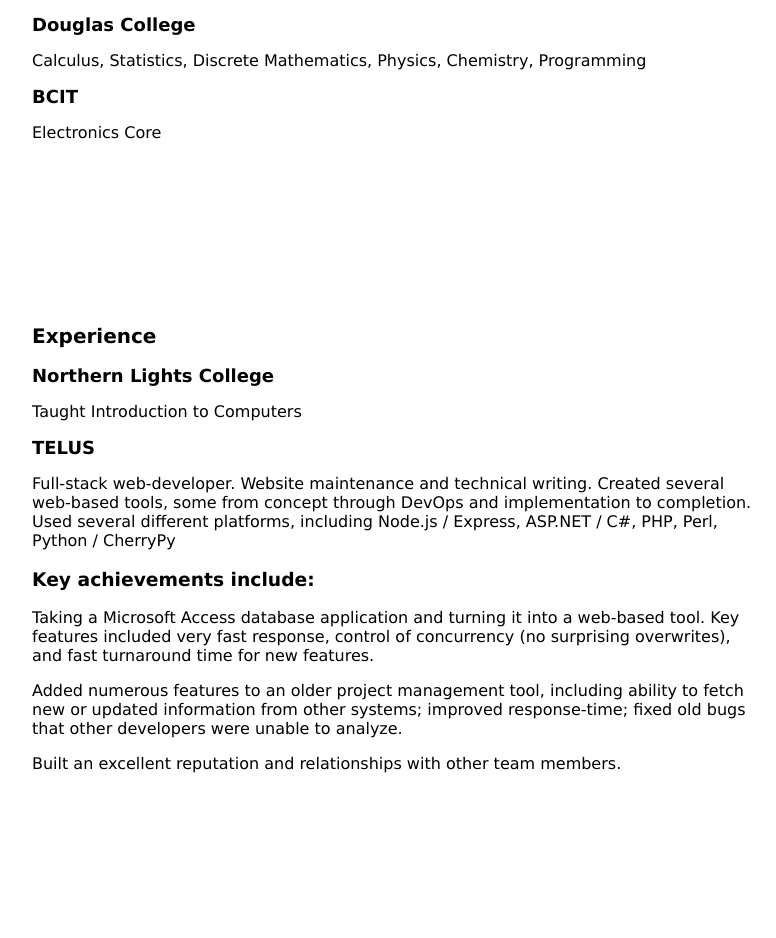
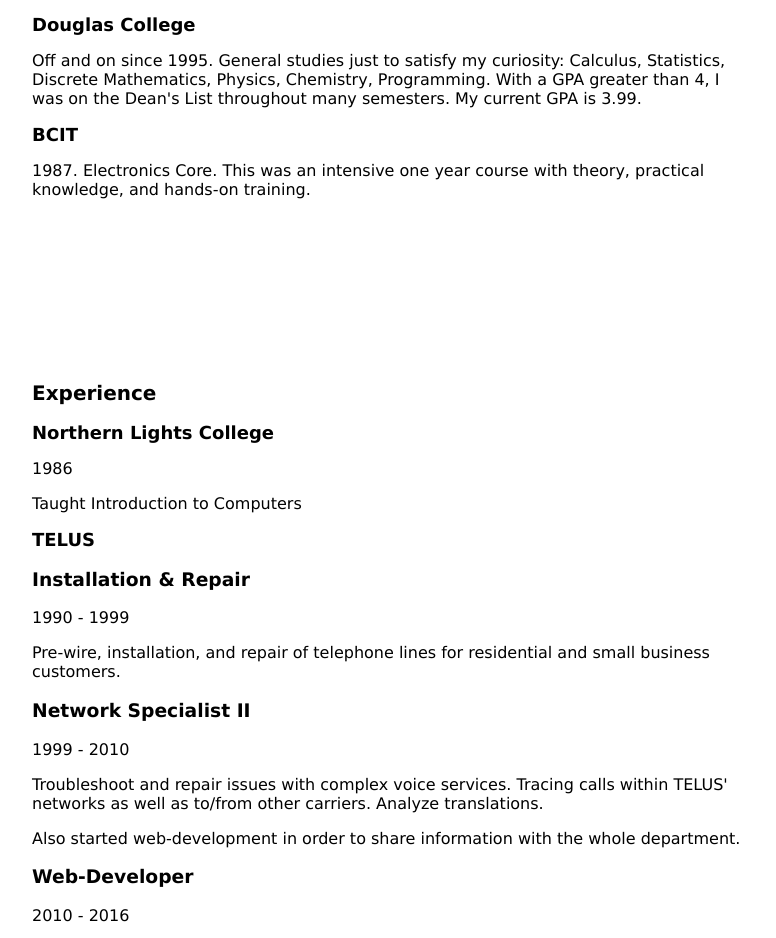
Before and after one commit to HarryPehkonen/harrypehkonen-com, a website: page static/index.html in a window 1280 px wide. Shown: the part 687-1625 px from the top of the page, without its empty margins (248-1024 px from the left). Drawn offline with Linux system fonts and the light colour scheme; a web font is replaced by a local one.

Commit message:
add years and more TELUS jobs

```diff
--- a/static/index.html
+++ b/static/index.html
@@ -47,12 +47,16 @@
 
     <h2>Douglas College</h2>
 
-    <p>Calculus, Statistics, Discrete Mathematics, Physics, Chemistry,
-    Programming</p>
+    <p>Off and on since 1995.  General studies just to satisfy my
+    curiosity:  Calculus, Statistics, Discrete Mathematics, Physics,
+    Chemistry, Programming.  With a GPA greater than 4, I was on the
+    Dean's List throughout many semesters.  My current GPA is 3.99.</p>
 
     <h2>BCIT</h2>
 
-    <p>Electronics Core</p>
+    <p>1987.  Electronics Core.  This was an intensive one year course
+    with theory, practical knowledge, and hands-on training.</p>
+
 </section>
 
 
@@ -61,9 +65,33 @@
 
     <h2>Northern Lights College</h2>
 
+    <p>1986</p>
+
     <p>Taught Introduction to Computers</p>
 
     <h2>TELUS</h2>
+
+    <h3>Installation &amp; Repair</h3>
+
+    <p>1990 - 1999</p>
+
+    <p>Pre&#45;wire, installation, and repair of telephone lines for
+    residential and small business customers.</p>
+
+    <h3>Network Specialist II</h3>
+
+    <p>1999 - 2010</p>
+
+    <p>Troubleshoot and repair issues with complex voice services.
+    Tracing calls within TELUS' networks as well as to/from other
+    carriers.  Analyze translations.</p>
+
+    <p>Also started web&#45;development in order to share information
+    with the whole department.</p>
+
+    <h3>Web&#45;Developer</h3>
+
+    <p>2010 - 2016</p>
 
     <p>Full&#45;stack web&#45;developer.  Website maintenance and
     technical writing.  Created several web&#45;based tools, some from
@@ -72,7 +100,6 @@
     C#, PHP, Perl, Python / CherryPy</p>
 
     <h3>Key achievements include:</h3>
-
 
     <p>Taking a Microsoft Access database application and turning it
     into a web-based tool.  Key features included very fast response,
```
